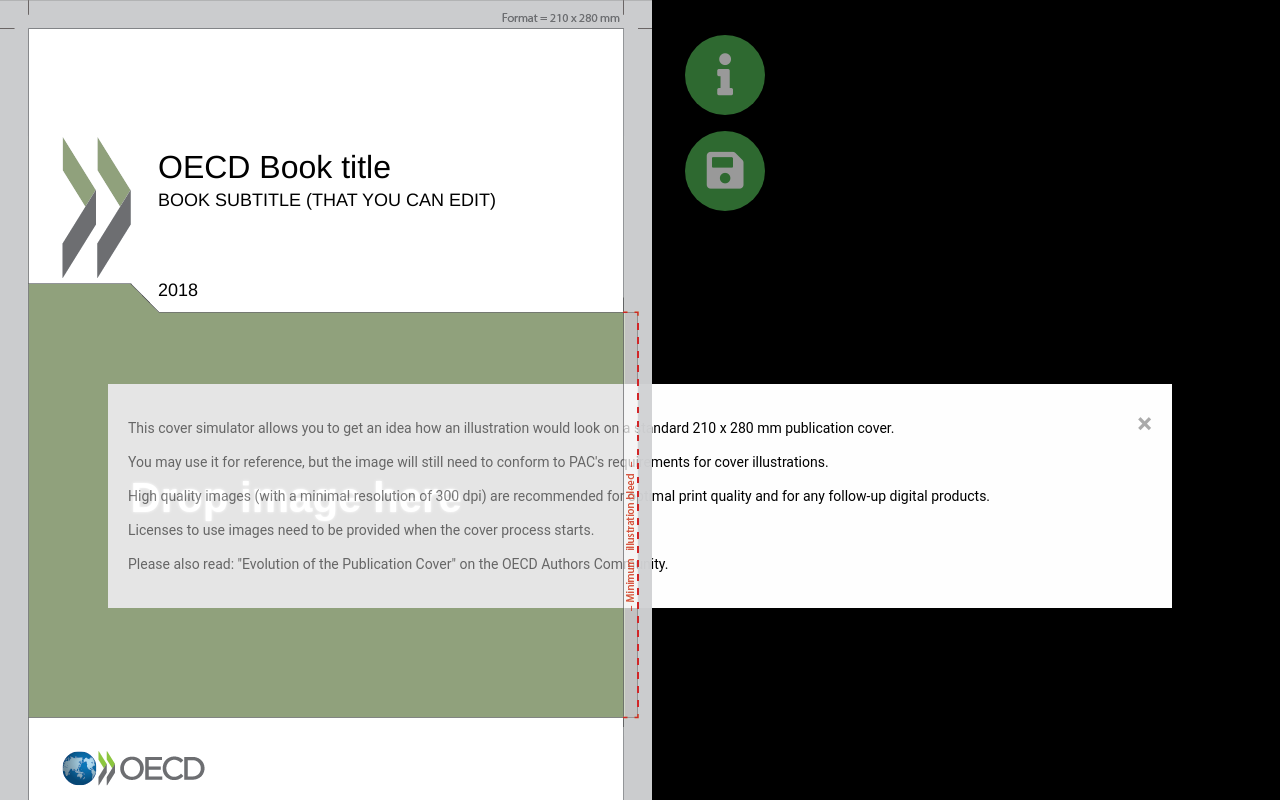
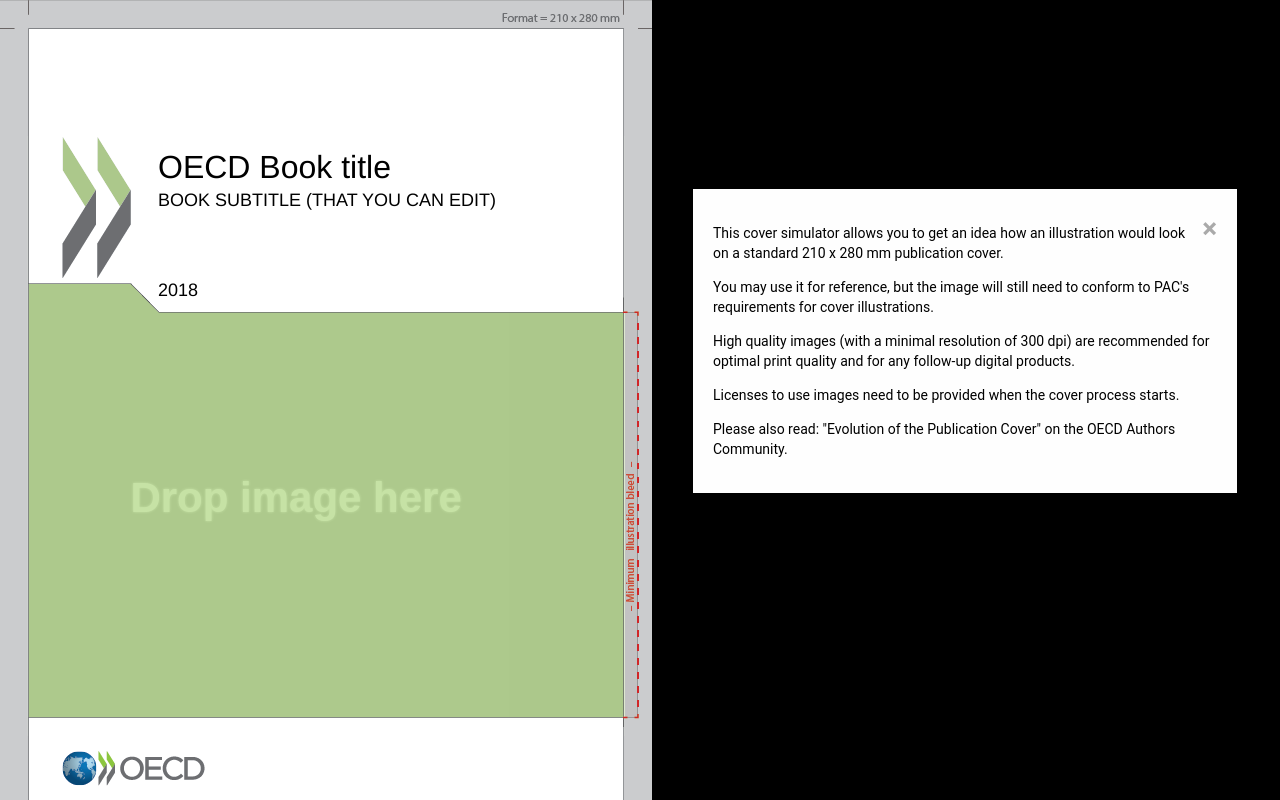
Before and after one commit to oecd/cover-image-position, a website: page index.html in a window 1280 px wide. Both pictures are taken after a click on the link 725 px from the left and 75 px from the top of the page. Shown: the top 800 px of the page. Drawn offline with Linux system fonts and the light colour scheme.

Commit message:
Modify CSS position for modal dialog
Was `fixed` but that meant it was shown underneath the cover. Now is `relative` and therefore shows next to the cover, which makes more sense and looks nicer. I expect people to have a screen that is wider than it is high so this should work fine.

```diff
--- a/assets/style.css
+++ b/assets/style.css
@@ -185,7 +185,7 @@
 
 div.modal {
   display: none; /* Hidden by default */
-  position: fixed; /* Stay in place */
+  position: relative; /* Stay in place */
   z-index: 11; /* Sit on top */
   left: 0;
   top: 0;
```
